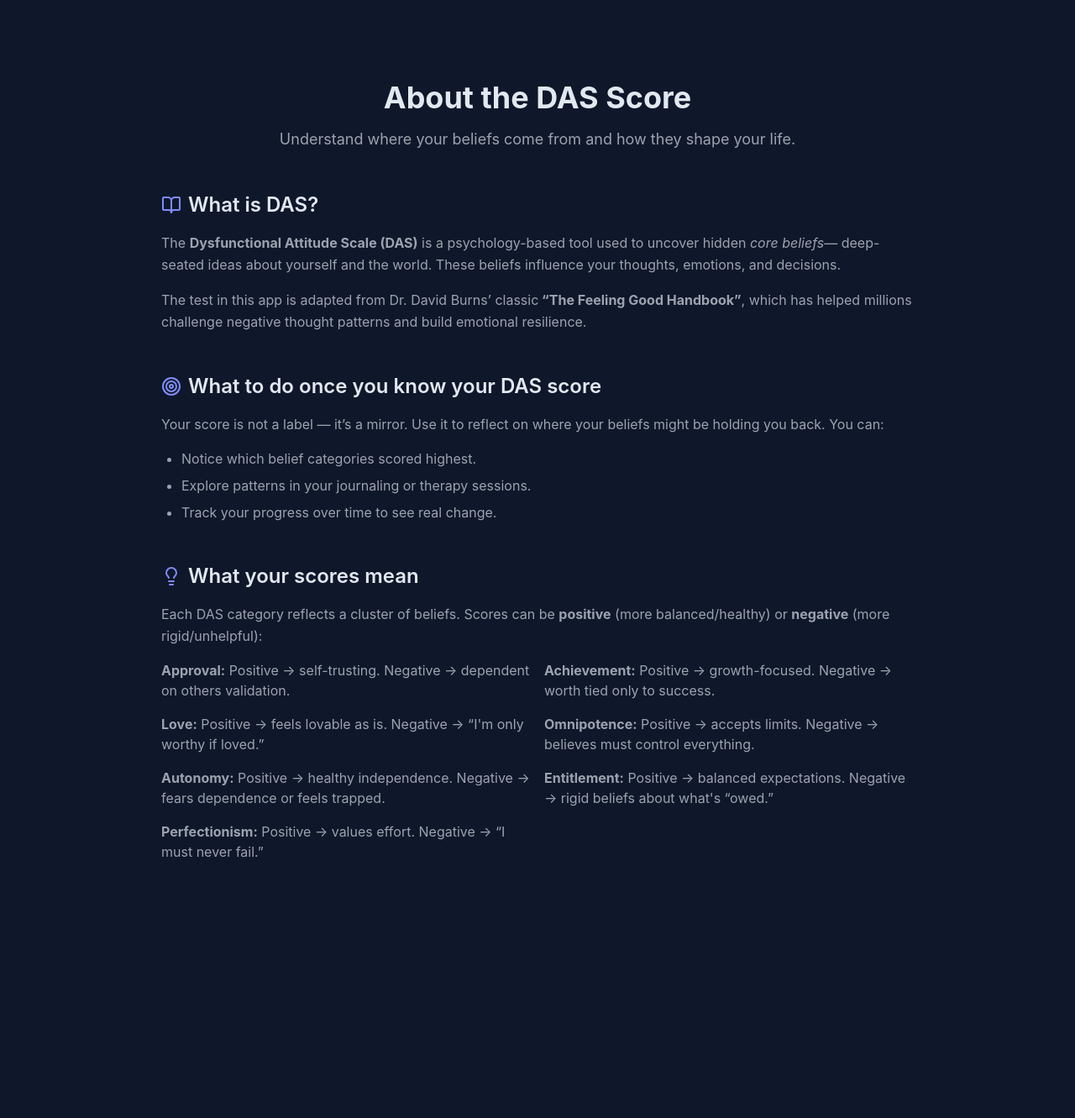
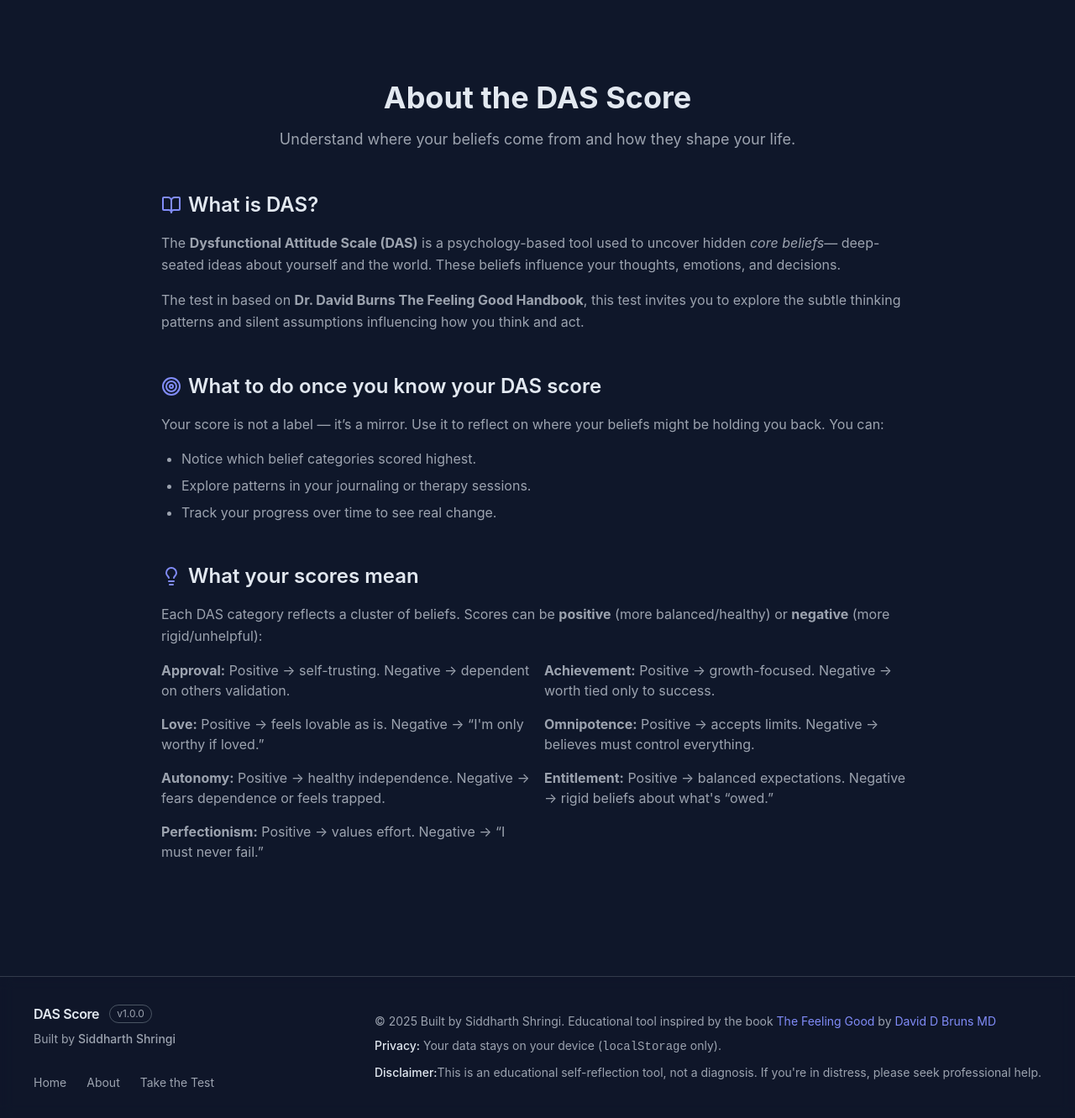
Before and after one commit to SiddharthShringi/DAS-Score, a Next.js app: page /about in a window 1280 px wide. Shown: the whole page at 84% size. Before the commit the page ends 1122 px from the top, so only its background shows below. Built offline with nearby package versions, Linux system fonts and the light colour scheme.

Commit message:
Added footer component (#12)

```diff
--- a/app/about/page.tsx
+++ b/app/about/page.tsx
@@ -28,10 +28,10 @@ export default function Page() {
             influence your thoughts, emotions, and decisions.
           </p>
           <p className="text-muted-foreground leading-relaxed">
-            The test in this app is adapted from Dr. David Burns’ classic
-            <strong> “The Feeling Good Handbook”</strong>, which has helped
-            millions challenge negative thought patterns and build emotional
-            resilience.
+            The test in based on{" "}
+            <strong>Dr. David Burns The Feeling Good Handbook</strong>, this
+            test invites you to explore the subtle thinking patterns and silent
+            assumptions influencing how you think and act.
           </p>
         </div>
 
--- a/app/layout.tsx
+++ b/app/layout.tsx
@@ -2,6 +2,7 @@ import type { Metadata } from "next";
 import { Geist, Geist_Mono } from "next/font/google";
 import { ThemeProvider } from "../components/ThemeProvider";
 import "./globals.css";
+import Footer from "@/components/Footer";
 
 const geistSans = Geist({
   variable: "--font-geist-sans",
@@ -30,6 +31,7 @@ export default function RootLayout({
       >
         <ThemeProvider attribute="class" forcedTheme="dark">
           <div className="container mx-auto overflow-hidden">{children}</div>
+          <Footer />
         </ThemeProvider>
       </body>
     </html>
--- /dev/null
+++ b/components/Footer.tsx
@@ -0,0 +1,64 @@
+"use client";
+
+import Link from "next/link";
+
+export default function Footer() {
+  return (
+    <footer className="mt-10 border-t border-border/60 bg-background/40 backdrop-blur supports-[backdrop-filter]:bg-background/60">
+      <div className="max-w-7xl mx-auto px-4 flex flex-col sm:flex-row justify-between items-center">
+        <div className="flex flex-col px-4 py-8 md:px-6 gap-2">
+          <div className="flex items-center gap-3">
+            <span className="text-base font-semibold tracking-tight">
+              DAS Score
+            </span>
+            <span className="rounded-full border px-2 py-0.5 text-xs text-muted-foreground">
+              v1.0.0
+            </span>
+          </div>
+          <p className="text-sm text-muted-foreground">
+            Built by <span className="font-medium">Siddharth Shringi</span>
+          </p>
+          <nav
+            aria-label="Footer navigation"
+            className="mt-6 flex flex-wrap items-center gap-x-6 gap-y-2 text-sm"
+          >
+            <Link
+              href="/"
+              className="text-muted-foreground transition hover:text-primary"
+            >
+              Home
+            </Link>
+            <Link
+              href="/about"
+              className="text-muted-foreground transition hover:text-primary"
+            >
+              About
+            </Link>
+            <Link
+              href="/quiz"
+              className="text-muted-foreground transition hover:text-primary"
+            >
+              Take the Test
+            </Link>
+          </nav>
+        </div>
+        <div className="flex flex-col px-4 py-8 md:px-6 gap-2">
+          <p className="text-muted-foreground text-sm">
+            &copy; 2025 Built by Siddharth Shringi. Educational tool inspired by
+            the book <span className="text-chart-1">The Feeling Good</span> by{" "}
+            <span className="text-chart-1">David D Bruns MD</span>
+          </p>
+          <div className="text-sm leading-relaxed text-muted-foreground">
+            <span className="font-medium text-foreground">Privacy:</span> Your
+            data stays on your device (<code>localStorage</code> only).
+          </div>
+          <div className="text-sm leading-relaxed text-muted-foreground">
+            <span className="font-medium text-foreground">Disclaimer:</span>
+            This is an educational self-reflection tool, not a diagnosis. If
+            you&apos;re in distress, please seek professional help.
+          </div>
+        </div>
+      </div>
+    </footer>
+  );
+}
--- a/components/HeroSection.tsx
+++ b/components/HeroSection.tsx
@@ -8,7 +8,7 @@ export default function HeroSection() {
   const handleTakeTest = () => {
     localStorage.removeItem("responses");
     localStorage.removeItem("responsesData");
-    window.location.href = "/das-test";
+    window.location.href = "/quiz";
   };
   return (
     <div>
```
Also changed, not shown: app/quiz/page.tsx (renamed from app/das-test/page.tsx).
